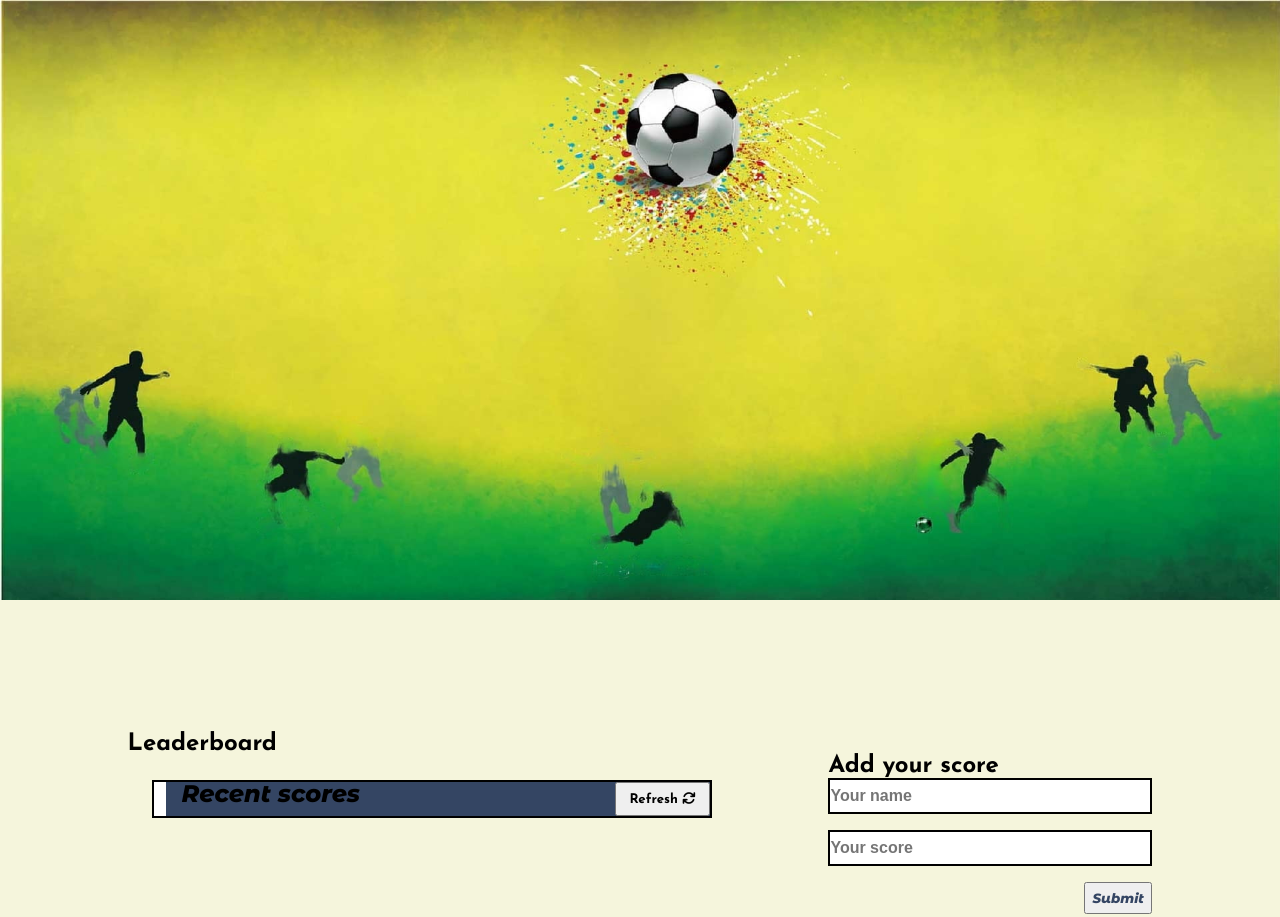
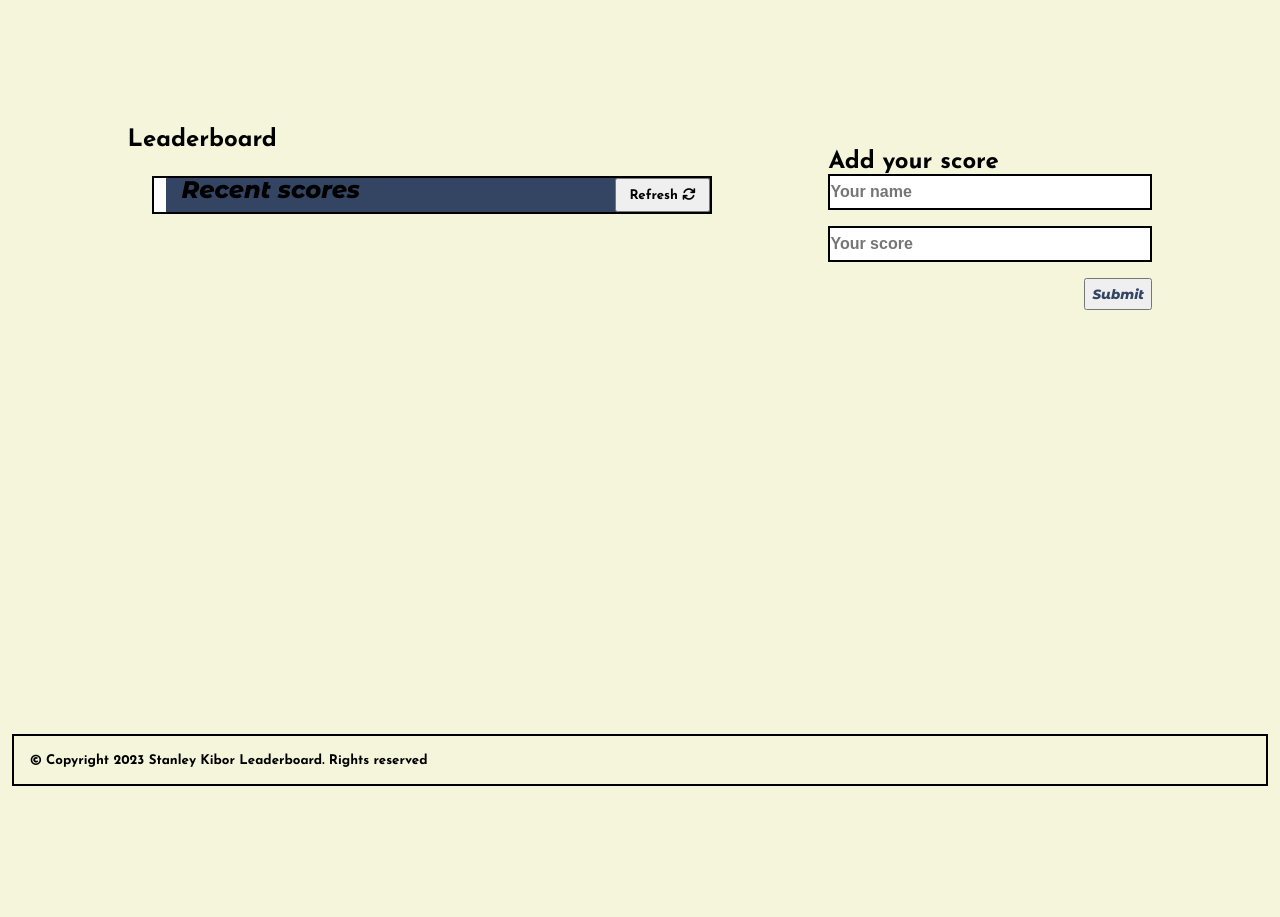
Before and after one commit to chepkok3/Leaderboard, a website built with webpack: page dist/index.html in a window 1280 px wide. Shown: the top 917 px of the page. After the commit the page ends 800 px from the top, so only its background shows below. Built offline with nearby package versions, Linux system fonts and the light colour scheme.

Commit message:
Added changes to the README.md file and the package.json file

```diff
--- a/dist/index.html
+++ b/dist/index.html
@@ -22,7 +22,6 @@
     <link rel="stylesheet" href="style.css" />
   <script defer src="/main.js"></script></head>
   <body>
-    <img src="assets/images/football.jpg" alt="such a pup!" width="100%">
     <section class="leaderboard-section">
       <div class="leaderboard-items">
         <div class="scores-table">
@@ -66,6 +65,6 @@
         </div>
       </div>
     </section>
-    <footer><small>&copy; Copyright 2023 Leaderboard</small></footer>
+    <footer><small>&copy; Copyright 2023 Stanley Kibor Leaderboard. Rights reserved</small></footer>
   </body>
 </html>
--- a/package.json
+++ b/package.json
@@ -28,6 +28,7 @@
     "eslint": "^7.32.0",
     "eslint-config-airbnb-base": "^14.2.1",
     "eslint-plugin-import": "^2.27.5",
+    "gh-pages": "^5.0.0",
     "html-loader": "^0.5.5",
     "html-webpack-plugin": "^5.5.0",
     "style-loader": "^3.3.1",
```
Also changed, not shown: dist/main.js (+1 -1 lines), README.md, src/assets/images/football.jpg (deleted), src/assets/images/soccer.png (deleted), 1 other file.
